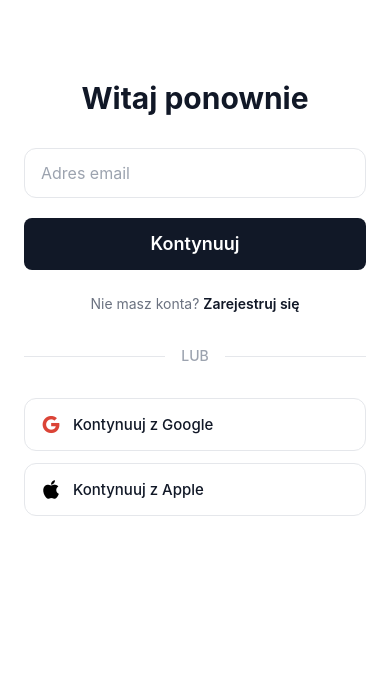
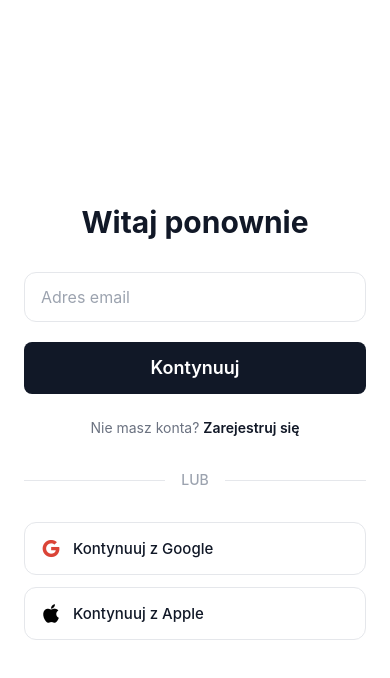
Before and after one commit to urmate-ai/partnerplast-zuza, a React Native app in the folder client/: screen /Login in a window 390 px wide. Shown: the top 678 px of the page. Built offline with nearby package versions, Linux system fonts and the light colour scheme; no server answers.

Commit message:
refactor: improve layout and styling of LoginScreen component for better user experience

```diff
--- a/client/src/screens/LoginScreen.component.tsx
+++ b/client/src/screens/LoginScreen.component.tsx
@@ -34,8 +34,9 @@
   } = useLoginScreen({ navigation });
 
   return (
-    <View className="flex-1 bg-white pt-20 px-6">
-      <View className="flex-1">
+    <View className="flex-1 bg-white px-6">
+      <View className="flex-1 justify-center items-center">
+        <View className="w-full max-w-md">
           <Text variant="h1" className="text-center mb-8">
             Witaj ponownie
           </Text>
@@ -80,5 +81,6 @@
           />
         </View>
       </View>
+    </View>
   );
 };
```
Lines whose indentation alone changed are shown as unchanged.
